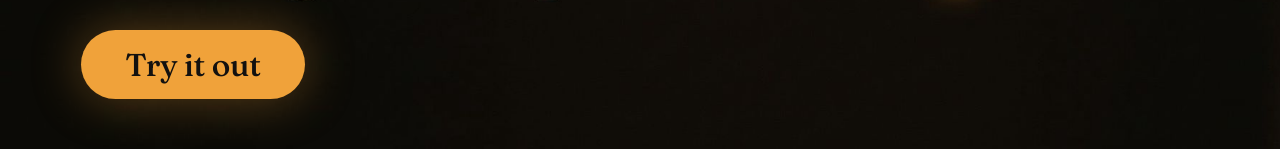
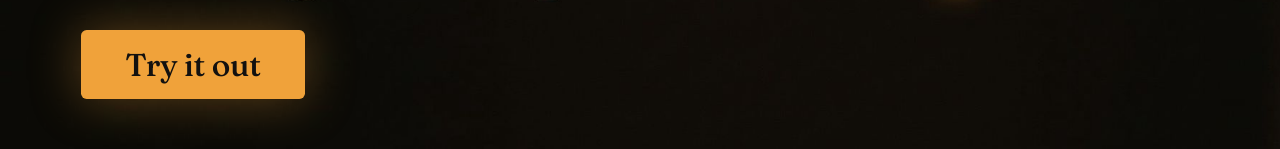
Before and after one commit to DKeAlvaro/vela, a plain HTML site: page landing/index.html in a window 1280 px wide. Shown: the part 514-663 px from the top of the page. Drawn offline with Linux system fonts and the light colour scheme.

Commit message:
Landing: Try it out button with square corners

```diff
--- a/landing/style.css
+++ b/landing/style.css
@@ -4,7 +4,7 @@ html,body{margin:0;height:100%;background:#13110F;overflow:hidden}
 .stage img{display:block;width:100%;height:100%}
 a{-webkit-tap-highlight-color:transparent}
 a:focus-visible{outline:3px solid #F4EFE6;outline-offset:4px;border-radius:4px}
-.try{position:absolute;left:calc(var(--tx)*1%);top:calc(var(--ty)*1%);display:inline-flex;align-items:center;padding:.6em 1.4em;border-radius:999px;background:#F0A23A;color:#13110F;font:500 calc(var(--ts)*1cqw)/1 "Fraunces",Georgia,serif;letter-spacing:-.01em;text-decoration:none;box-shadow:0 0 1.6em rgba(240,162,58,.35);transition:background .2s,box-shadow .2s}
+.try{position:absolute;left:calc(var(--tx)*1%);top:calc(var(--ty)*1%);display:inline-flex;align-items:center;padding:.6em 1.4em;border-radius:.18em;background:#F0A23A;color:#13110F;font:500 calc(var(--ts)*1cqw)/1 "Fraunces",Georgia,serif;letter-spacing:-.01em;text-decoration:none;box-shadow:0 0 1.6em rgba(240,162,58,.35);transition:background .2s,box-shadow .2s}
 .try:hover{background:#f5b55a;box-shadow:0 0 2.2em rgba(240,162,58,.55)}
 .gh{position:absolute;left:calc(var(--gx)*1%);top:calc(var(--gy)*1%);width:calc(var(--gw)*1%);height:calc(var(--gh)*1%);color:#F4EFE6;transition:color .2s}
 .gh svg{display:block;width:100%;height:100%}
```
